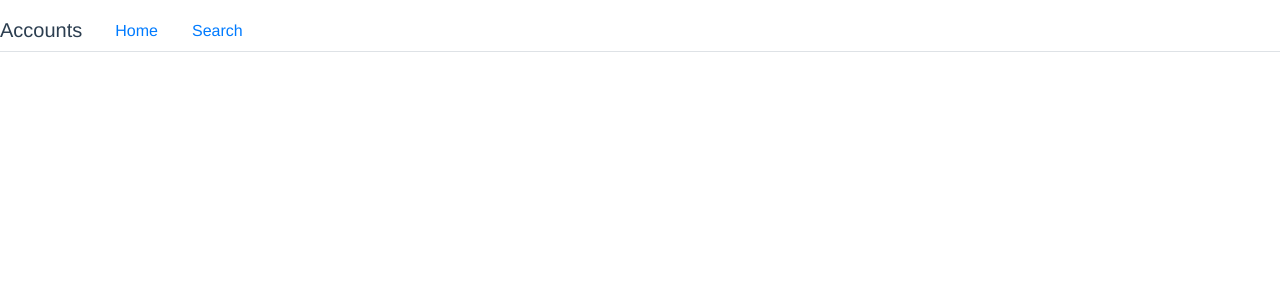
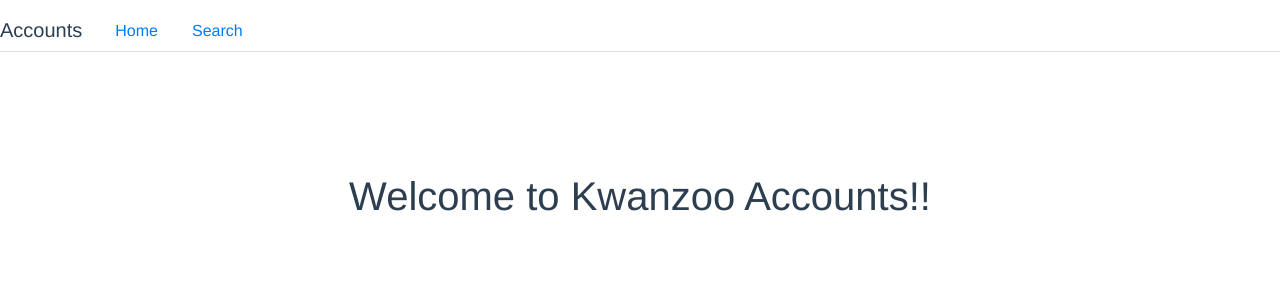
Before and after one commit to rvi857-pm/KZInternGitTutorial, a Vue app in the folder Projects/kz-shiva/accounts/: page / in a window 1280 px wide. Shown: the top 300 px of the page. Built offline with nearby package versions, Linux system fonts and the light colour scheme.

Commit message:
Implement the Home component

```diff
--- a/Projects/kz-shiva/accounts/src/App.vue
+++ b/Projects/kz-shiva/accounts/src/App.vue
@@ -1,16 +1,19 @@
 <template>
   <div id="app">
     <Header/>
+    <Home/>
   </div>
 </template>
 
 <script>
-import Header from './components/Header'
+import Header from './components/Header.vue'
+import Home from './components/Home.vue'
 
 export default {
   name: 'App',
   components: {
-    Header
+    Home,
+    Header,
   }
 }
 </script>
--- a/Projects/kz-shiva/accounts/src/components/Home.vue
+++ b/Projects/kz-shiva/accounts/src/components/Home.vue
@@ -0,0 +1,20 @@
+<template>
+  <div id="header">
+    <h1>
+      Welcome to Kwanzoo Accounts!!
+    </h1>
+  </div>
+</template>
+
+<script>
+
+export default {
+
+}
+</script>
+
+<style>
+#header {
+  margin-top: 120px;
+}
+</style>
```
Also changed, not shown: Projects/kz-shiva/accounts/src/components/Accounts.vue (+13 -0 lines).
